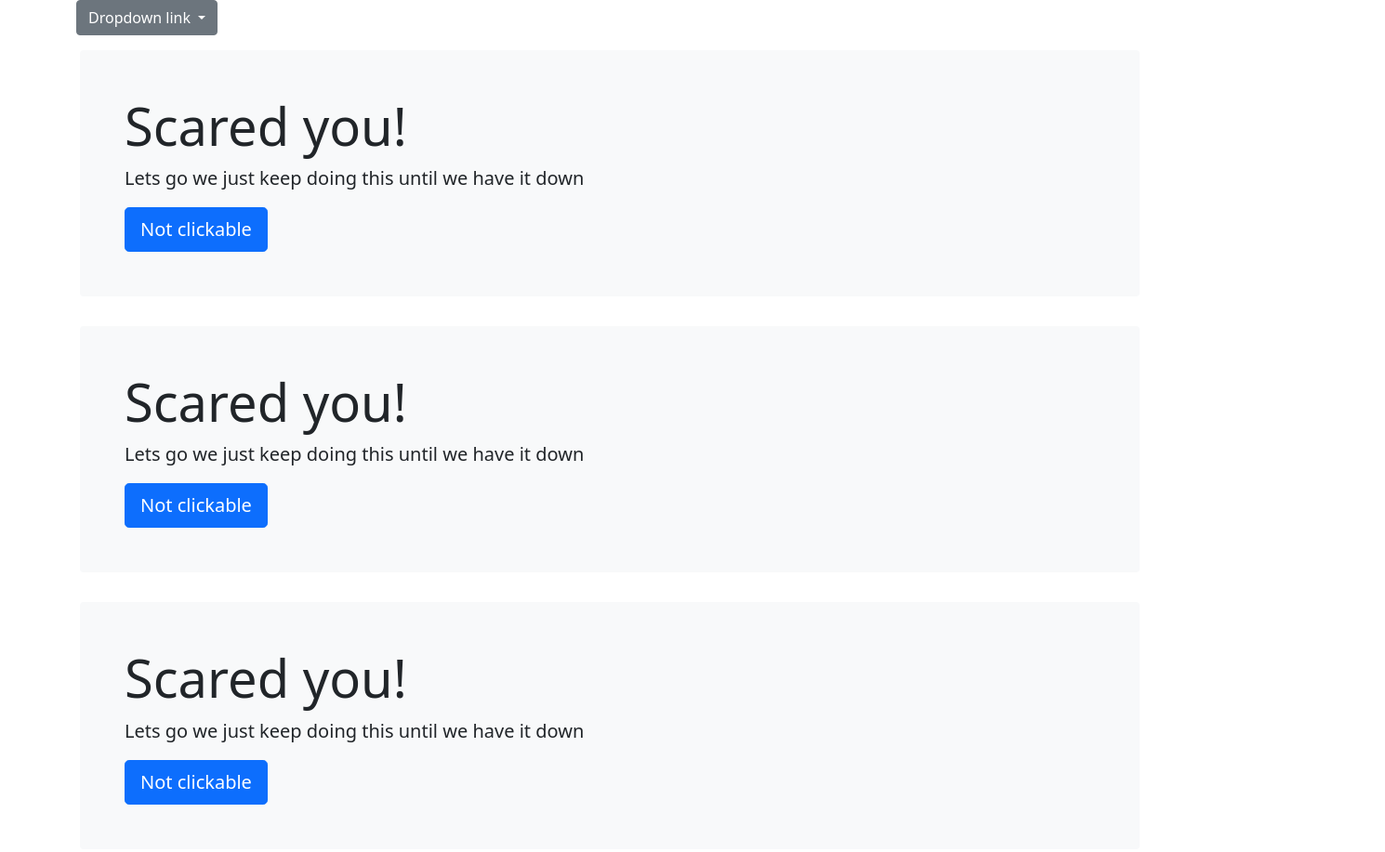
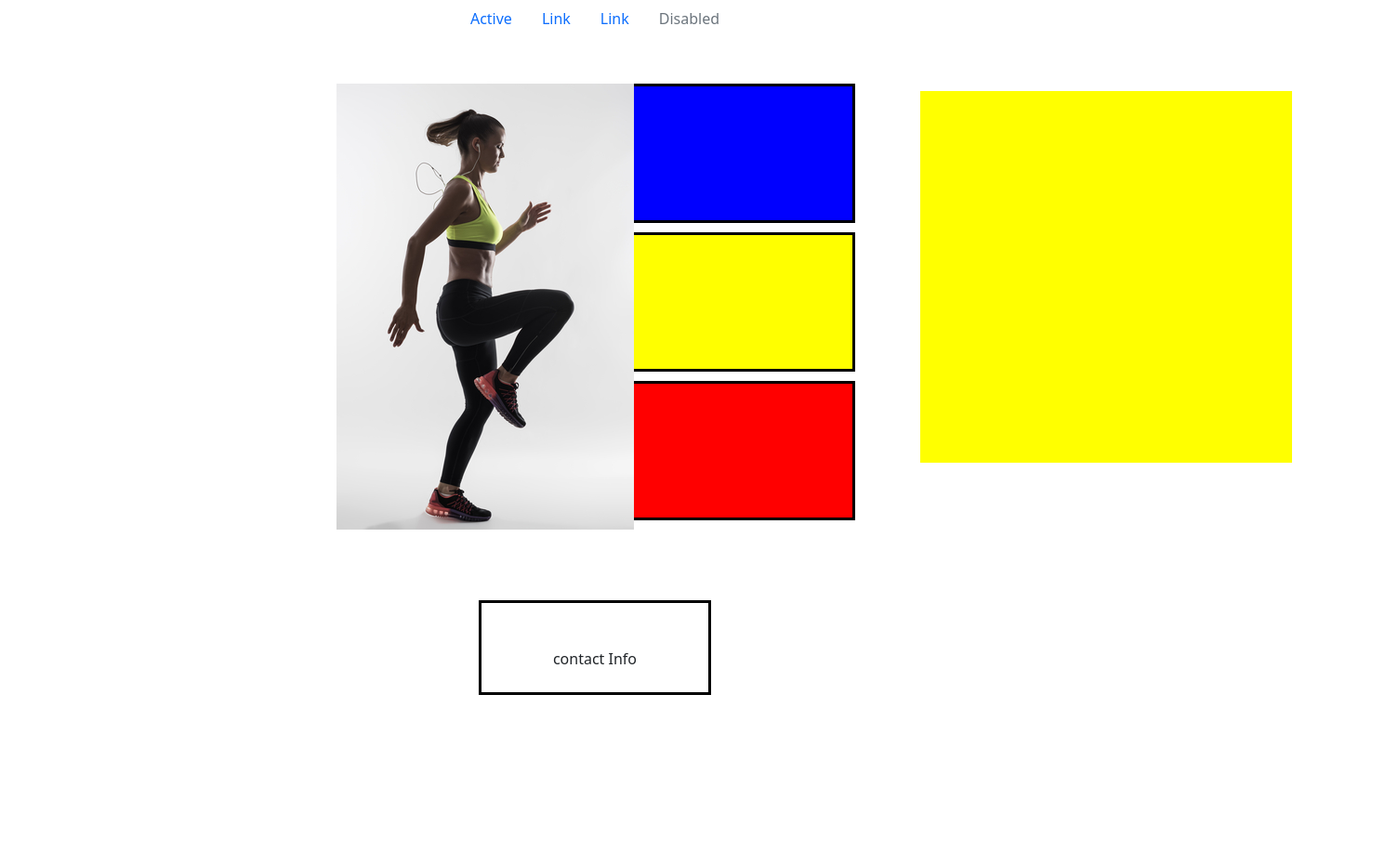
Before and after one commit to EmmanuelPriceMars/e-fitness, a plain HTML site: page public_html/milestone-3.html in a window 1280 px wide. Shown: the top 917 px of the page at 93% size, 1490 px wide, since content can reach past the window. Drawn offline with nearby package versions, Linux system fonts and the light colour scheme.

Commit message:
css position relative for everything. put everything inside a section

```diff
--- a/public_html/milestone-3.html
+++ b/public_html/milestone-3.html
@@ -1,94 +1,87 @@
 <!DOCTYPE html>
-<html lang="en">
+<html lang="en" xmlns="http://www.w3.org/1999/html">
 <head>
     <meta charset="UTF-8">
     <meta name="viewport" content="width=device-width, initial-scales=1">
+    <link href="style.css" rel="stylesheet" type="text/css">
     <link href="https://cdn.jsdelivr.net/npm/bootstrap@5.1.3/dist/css/bootstrap.min.css" rel="stylesheet" integrity="sha384-1BmE4kWBq78iYhFldvKuhfTAU6auU8tT94WrHftjDbrCEXSU1oBoqyl2QvZ6jIW3" crossorigin="anonymous">
     <title>Title</title>
 </head>
 <body>
-<div class="dropdown container">
-    <a class="btn btn-secondary dropdown-toggle" href="#" role="button" id="dropdownMenuLink" data-bs-toggle="dropdown" aria-expanded="false">
-        Dropdown link
-    </a>
+<ul class="nav justify-content-center">
+    <li class="nav-item">
+        <a class="nav-link active" aria-current="page" href="#">Active</a>
+    </li>
+    <li class="nav-item">
+        <a class="nav-link" href="#">Link</a>
+    </li>
+    <li class="nav-item">
+        <a class="nav-link" href="#">Link</a>
+    </li>
+    <li class="nav-item">
+        <a class="nav-link disabled">Disabled</a>
+    </li>
+</ul>
 
-    <ul class="dropdown-menu" aria-labelledby="dropdownMenuLink">
-        <li><a class="dropdown-item" href="#">Action</a></li>
-        <li><a class="dropdown-item" href="#">Another action</a></li>
-        <li><a class="dropdown-item" href="#">Something else here</a></li>
-    </ul>
+<section >
+<div >
+<div class="Box1 ">
+    <div class="row">
+
+    </div>
+</div>
 </div>
 
-<div class="container  justify-content-start ">
-    <div class="row">
-        <div class="container bg-light p-5 rounded m-3">
 
-
-            <h1 class="display-4">Scared you!</h1>
-            <p class="lead">Lets go we just keep doing this until we have it down</p>
-            <a class="btn btn-primary btn-lg" role="button">Not clickable</a>
+<div >
+    <div class="Box2 ">
+        <div class="row">
 
         </div>
     </div>
 </div>
 
-
-<div class="container  justify-content-start ">
-    <div class="row">
-        <div class="container bg-light p-5 rounded m-3">
-
-
-            <h1 class="display-4">Scared you!</h1>
-            <p class="lead">Lets go we just keep doing this until we have it down</p>
-            <a class="btn btn-primary btn-lg" role="button">Not clickable</a>
+<div >
+    <div class="Box3 ">
+        <div class="row">
 
         </div>
     </div>
 </div>
 
+<div class="Workingout container d-inline-flex ">
+    <img src="Woman-Doing-High-Knees-Exercise.jpg" alt="woman working">
 
-<div class="container  justify-content-start ">
-    <div class="row">
-        <div class="container bg-light p-5 rounded m-3">
+</div>
+
+    <div class="container">
+        <div class="ContactInfo  p-5 text-center">
+            <p>contact Info</p>
+        </div>
+
+        <div class="container ">
+            <div class="HowToUse ">
+                <div class="row">
+
+                </div>
+            </div>
+
+        </div>
 
 
-            <h1 class="display-4">Scared you!</h1>
-            <p class="lead">Lets go we just keep doing this until we have it down</p>
-            <a class="btn btn-primary btn-lg" role="button">Not clickable</a>
-
-        </div>
-    </div>
-</div>
-
-
-
-
-<div class="container-fluid   ">
-    <div class="row">
-        <div class="container-fluid  bg-light p-5 ">
-            <img src="https://via.placeholder.com/150
-C/O https://placehol`d
-
-er.com/" class="img-thumbnail" alt="...">
-            <div class="col-md-9 d-inline-block">
-                <P> black airforce energy black airforce energy black airforce energy black airforce energyblack airforce energy black airforce energy black airforce energy black airforce energy black airforce energy black airforce energy black airforce energy black airforce energy black airforce energy </P>
-            </div>
-        </div>
-    </div>
-</div>
+</section>
 
 
 
 
 
-</div>
-</div>
 
 
-<div class="container">
-    <div class="container-fluid bg-dark p-5 text-center">
-        <p class="m-0 text-light">Foot of the page</p>
-    </div>
+
+
+
+
+
 
 
 
--- /dev/null
+++ b/public_html/style.css
@@ -0,0 +1,63 @@
+
+.Box1{
+    height: 150px;
+    width: 500px;
+    background-color: blue;
+    alignment: center;
+    border: solid black ;
+    margin: auto;
+    margin-bottom: 10px;
+    position: relative;
+    left: 30px;
+}
+
+.Box2{
+    height: 150px;
+    width: 500px;
+    background-color: yellow;
+    alignment: center;
+    border: solid black ;
+    margin: auto;
+    margin-bottom: 10px;
+    position: relative;
+    left: 30px;
+}
+
+.Box3{
+    height: 150px;
+    width: 500px;
+    background-color: red;
+    alignment: center;
+    border: solid black ;
+    margin: auto;
+    position: relative;
+    left: 30px;
+}
+
+.HowToUse {
+    width: 400px;
+    height: 400px;
+    background-color: yellow;
+    margin: auto;
+    position: relative;
+    bottom: 1050px;
+    left: 550px;
+}
+
+.ContactInfo {
+    height: 20px;
+    width: 250px;
+    margin: auto;
+    border: black solid;
+    position: relative;
+    bottom: 400px;
+}
+.Workingout {  position: relative;
+    bottom: 470px;
+    left: 300px;
+
+}
+
+section {
+    padding: 50px;
+}
```
